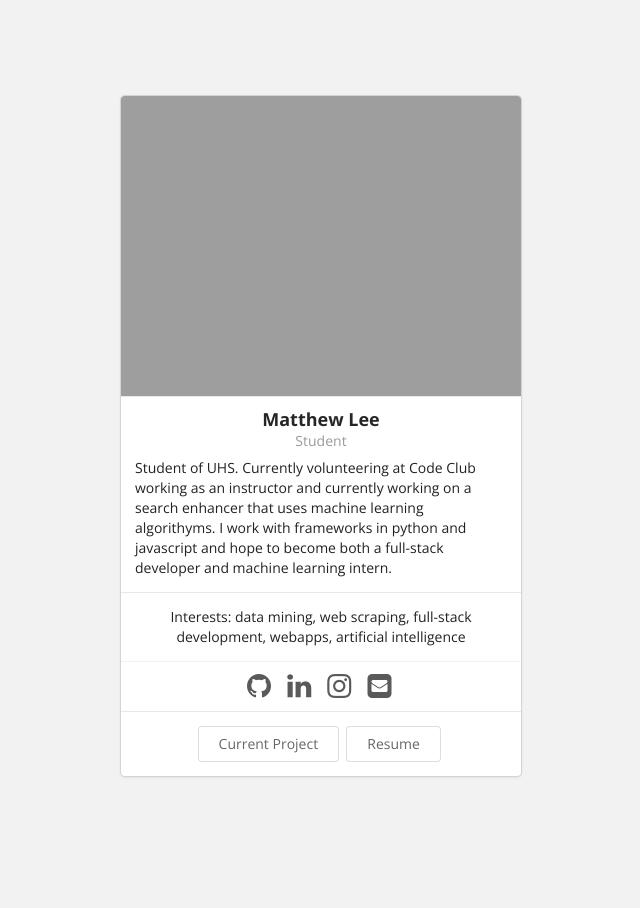
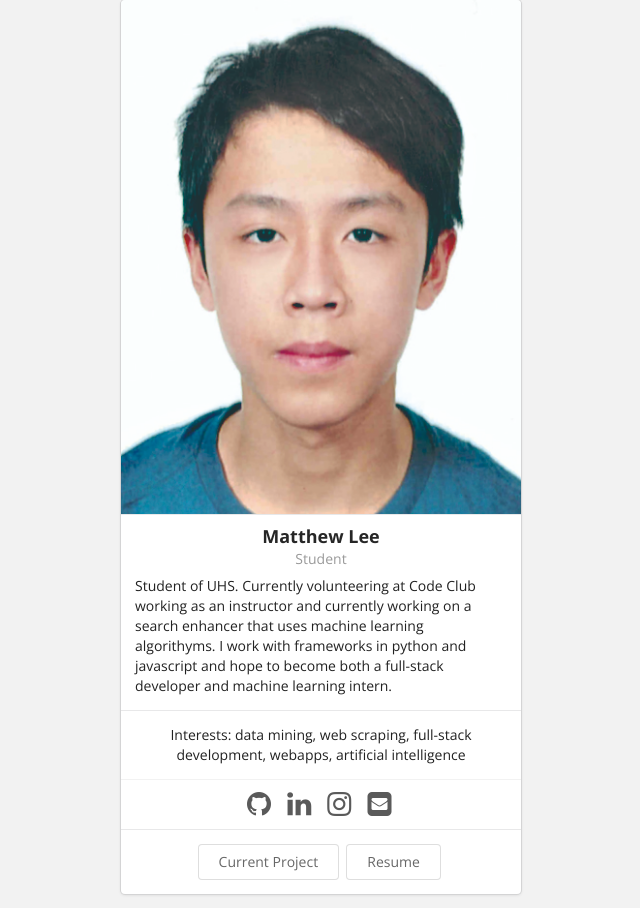
Before and after one commit to KureYv/matthewl.xyz, a Jekyll site: the page built from index.html, in a window 1280 px wide. Shown: the whole page, without its empty margins (319-959 px from the left). Built offline with Jekyll 4.4.1, drawn with Linux system fonts in a browser that asks for light colours.

Commit message:
Update bio.json

```diff
--- a/_data/bio.json
+++ b/_data/bio.json
@@ -2,7 +2,7 @@
   "basics": {
     "name": "Matthew Lee",
     "label": "Student",
-    "picture": "https://weezity.github.io/images/matthew_photo.png ",
+    "picture": "https://weezity.github.io/images/matthew_photo.jpg ",
     "email": "matthewlee031205@gmail.com",
     "phone": "",
     "website": "https://weezity.github.io",
```
